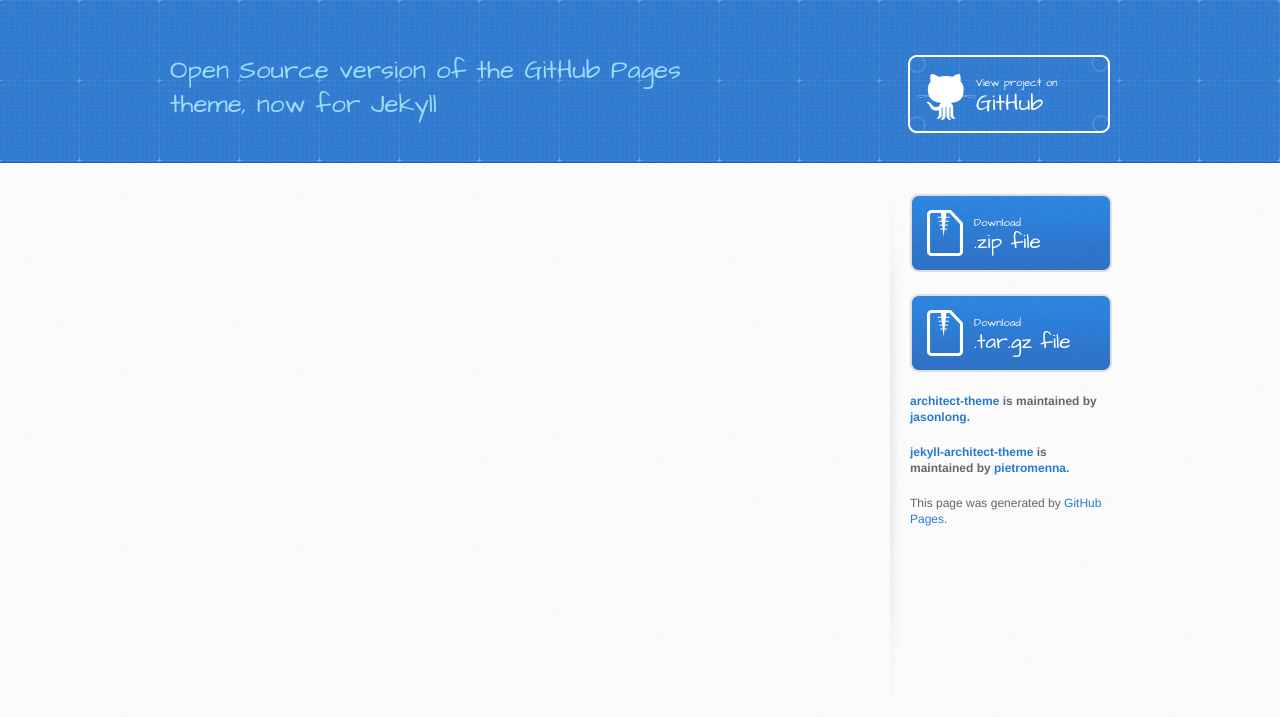
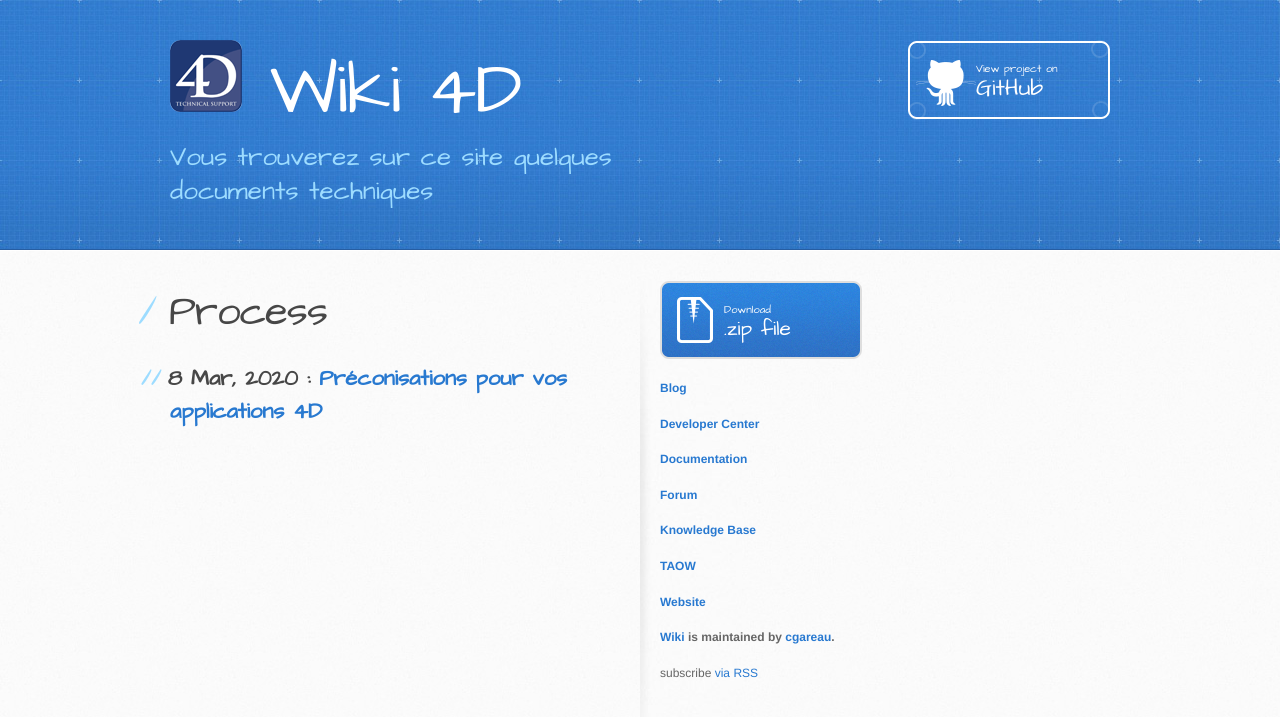
Before and after one commit to CGareau/cgareau.github.io, a Jekyll site: the page built from index.md, in a window 1280 px wide. Shown: the top 717 px of the page. Built offline with Jekyll 4.4.1, drawn with Linux system fonts in a browser that asks for light colours.

Commit message:
Install theme architect

```diff
--- a/_config.yml
+++ b/_config.yml
@@ -1,24 +1,4 @@
-# Welcome to Jekyll!
-#
-# This config file is meant for settings that affect your whole blog, values
-# which you are expected to set up once and rarely edit after that. If you find
-# yourself editing this file very often, consider using Jekyll's data files
-# feature for the data you need to update frequently.
-#
-# For technical reasons, this file is *NOT* reloaded automatically when you use
-# 'bundle exec jekyll serve'. If you change this file, please restart the server process.
-#
-# If you need help with YAML syntax, here are some quick references for you:
-# https://learn-the-web.algonquindesign.ca/topics/markdown-yaml-cheat-sheet/#yaml
-# https://learnxinyminutes.com/docs/yaml/
-#
-# Site settings
-# These are used to personalize your new site. If you look in the HTML files,
-# you will see them accessed via {{ site.title }}, {{ site.email }}, and so on.
-# You can create any custom variable you would like, and they will be accessible
-# in the templates via {{ site.myvariable }}.
-
-title: Wiki 4D Technical Support
+title: Wiki 4D
 email: service4D@4d.com
 show_downloads: true
 description: >- # this means to ignore newlines until "baseurl:"
@@ -26,12 +6,17 @@ description: >- # this means to ignore newlines until "baseurl:"
 baseurl: "" # the subpath of your site, e.g. /blog
 url: "" # the base hostname & protocol for your site, e.g. http://example.com
 github_username:  CGareau
+locale:       "fr_FR"
 
 # Build settings
 theme: jekyll-theme-architect
 plugins:
   - jekyll-feed
   - jekyll-seo-tag
+  - jekyll-paginate
+
+# Others
+markdown: kramdown
 
 # Exclude from processing.
 # The following items will not be processed, by default.
--- a/_layouts/default.html
+++ b/_layouts/default.html
@@ -13,15 +13,16 @@
     <script src="//html5shiv.googlecode.com/svn/trunk/html5.js"></script>
     <![endif]-->
 
-    <title> {{ page.title }} </title>
+    <title>{{ page.title }}</title>
   </head>
-
   <body>
     <header>
       <div class="inner">
-        <h1> {{ site.name }} </h1>
-        <h2>Open Source version of the GitHub Pages theme, now for Jekyll</h2>
-        <a href="https://github.com/pietromenna/jekyll-architect-theme" class="button"><small>View project on</small> GitHub</a>
+        <a href="{{ "/" | relative_url }}">
+          <h1><img src="/images/4D.gif">  {{site.title }}</h1>
+        </a>
+        <h2>Vous trouverez sur ce site quelques documents techniques</h2>
+        <a href="https://github.com/CGareau/cgareau.github.io" class="button"><small>View project on</small> GitHub</a>
       </div>
     </header>
 
@@ -32,25 +33,7 @@
           {{ content }}
 
         </section>
-
-        <aside id="sidebar">
-          <a href="https://github.com/pietromenna/jekyll-architect-theme/archive/master.zip" class="button">
-            <small>Download</small>
-            .zip file
-          </a>
-          <a href="https://github.com/pietromenna/jekyll-architect-theme/archive/master.tar.gz" class="button">
-            <small>Download</small>
-            .tar.gz file
-          </a>
-
-          <p class="repo-owner"><a href="https://github.com/jasonlong/architect-theme">architect-theme</a> is maintained by <a href="https://github.com/jasonlong">jasonlong</a>.</p>
-
-          <p class="repo-owner"><a href="https://github.com/pietromenna/jekyll-architect-theme">jekyll-architect-theme</a> is maintained by <a href="https://github.com/pietromenna">pietromenna</a>.</p>
-
-          <p>This page was generated by <a href="https://pages.github.com">GitHub Pages</a>.</p>
-        </aside>
       </div>
     </div>
-
   </body>
 </html>
--- /dev/null
+++ b/_layouts/home.html
@@ -0,0 +1,54 @@
+---
+layout: default
+---
+
+<div class="home">
+  {%- if page.title -%}
+      <h1 class="page-heading">{{ page.title }}</h1>
+  {%- endif -%}
+
+  {{ content }}
+
+    <aside id="sidebar">
+      <a href="/archive/master.zip" class="button">
+        <small>Download</small>
+        .zip file
+      </a>
+
+      <p class="repo-owner"><a href="https://blog.4d.com/">Blog</a></p>
+
+      <p class="repo-owner"><a href="https://developer.4d.com/">Developer Center</a></p>
+
+      <p class="repo-owner"><a href="https://doc.4d.com/4Dv18/4D/18/Liste-alphabetique-des-commandes.902-4504285.fr.html">Documentation</a></p>
+
+      <p class="repo-owner"><a href="https://forums.4d.com/MyHome/FR">Forum</a></p>
+
+      <p class="repo-owner"><a href="https://kb.4d.com/">Knowledge Base</a></p>
+
+      <p class="repo-owner"><a href="https://taow.4d.com/Home/home.fr.html">TAOW</a></p>
+
+      <p class="repo-owner"><a href="https://fr.4d.com/">Website</a></p>
+
+      <p class="repo-owner"><a href="https://github.com/CGareau/cgareau.github.io">Wiki</a> is maintained by <a href="https://github.com/CGareau">cgareau</a>.</p>
+
+      <p class="rss-subscribe">subscribe <a href="{{ "/feed.xml" | relative_url }}">via RSS</a></p>
+    </aside>
+
+  {%- if site.posts.size > 0 -%}
+    <h1 class="post-list-heading">{{ page.list_title | default: "Process" }}</h1>
+    {%- for post in site.posts -%}
+      <h2>
+        {%- assign date_format = site.minima.date_format | default: "%-d %b, %Y" -%}
+        <span class="post-meta">{{ post.date | date: date_format }}</span> :
+        <a class="post-link" href="{{ post.url | relative_url }}">
+          {{ post.title | escape }}
+        </a>
+      </h2>
+      {%- if site.show_excerpts -%}
+        {{ post.excerpt }}
+      {%- endif -%}
+    {%- endfor -%}
+
+  {%- endif -%}
+
+</div>
--- a/_layouts/page.html
+++ /dev/null
@@ -1,5 +0,0 @@
----
-layout: default
----
-
-{{ content }}
--- a/_posts/2020-03-08-preconisations.md
+++ b/_posts/2020-03-08-preconisations.md
@@ -8,11 +8,11 @@ tags: [recommandations, best, practice, 4D]
 
 ![Best_Practice](/recommendations/Best_practice.png)
 
-# Introduction
+## Introduction
 
 Voici quelques préconisations et bonnes pratiques, pleines de bon sens, à suivre lorsque vous déployez des applications 4D, agrémentées d'informations techniques.
 
-# Applications 4D
+## Applications 4D
 
 **_Recommandé :_**
 
@@ -45,7 +45,7 @@ Voici quelques préconisations et bonnes pratiques, pleines de bon sens, à suiv
     * « Exécuter CHERCHER PAR FORMULE » sur le serveur et « Exécuter TRIER PAR FORMULE sur le serveur »
     * CHERCHER PAR FORMULE utilise jointures SQL »
 
-# Numéros de port
+## Numéros de port
 
 **_Recommandé :_** s'assurer que les ports ci-dessous soient disponibles et dédiés à l'application 4D Server
 
@@ -77,7 +77,7 @@ Les personnes souhaitant utiliser les commandes TCP/IP pour synchroniser des bas
 
 Pour de plus amples informations, veuillez visiter le [site Web de l'I.A.N.A.](http://www.iana.org)
 
-# Processeur
+## Processeur
 
 **_Recommandé :_**
 
@@ -126,7 +126,7 @@ En conclusion, il est très fortement recommandé d'avoir un processeur multi-c
 
 `Important :` _si votre application 4D a été créée avec une très ancienne version de 4D, il est possible qu'une zone « Priorités CPU » soit visible dans l'onglet « Général » des propriétés de votre base de données. Ce paramétrage est désormais obsolète. Lorsque la zone est affichée, il est recommandé de cliquer sur le bouton « Réglages d'usine » afin de réinitialiser les paramètres et de les supprimer de la boîte de dialogue._
 
-# Système d'exploitation
+## Système d'exploitation
 
 **_Recommandé :_** OS 64 bits et certifié par 4D
 
--- a/navigationTree.yml
+++ /dev/null
@@ -1,6 +0,0 @@
-- link: /
-  name: Home
-- link: /about/
-  name: About
-- link: /services
-  name: Services
```
Also changed, not shown: other parts of _posts/2020-03-08-preconisations.md (+3 -3 lines), _layouts/post.html (+25 -3 lines), about.md (deleted, +0 -25 lines), index.md (+1 -1 lines), 1 other file.
